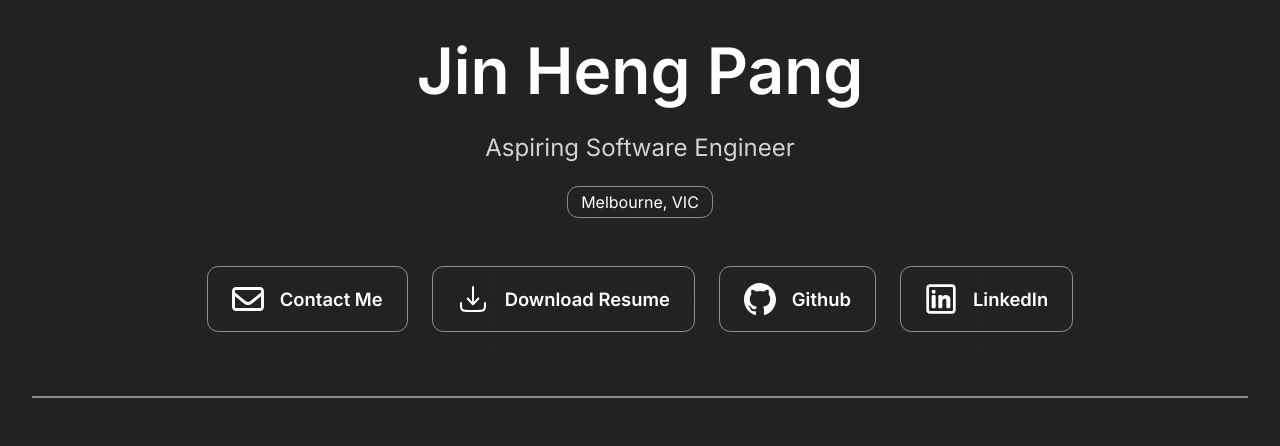
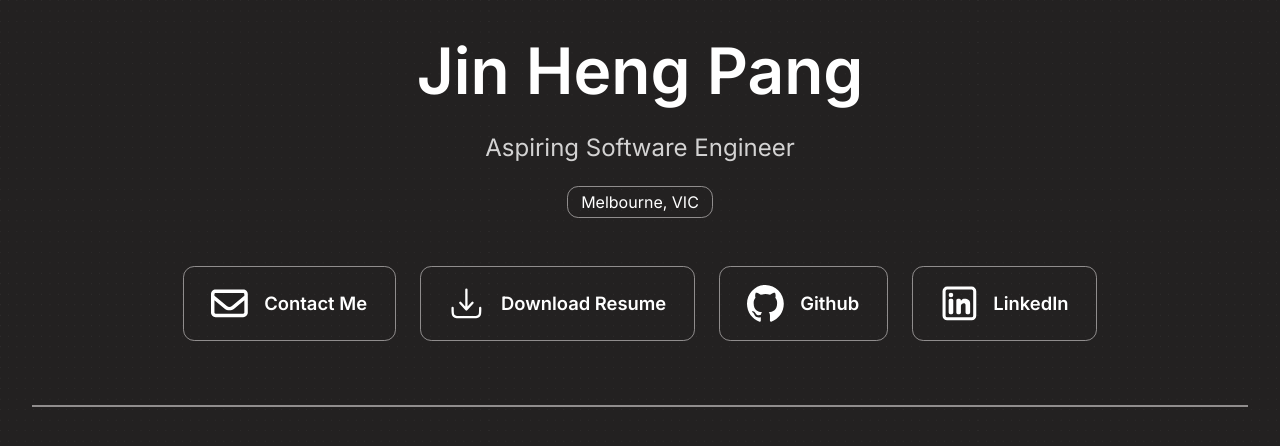
Before and after one commit to jinheng-pang/jin-portfolio, a React (Vite) app: page / in a window 1280 px wide. Shown: the top 446 px of the page. Built offline with nearby package versions, Linux system fonts and the light colour scheme.

Commit message:
Extend link area to cover the entire button

```diff
--- a/src/header/Header.tsx
+++ b/src/header/Header.tsx
@@ -13,20 +13,28 @@ const Header = () => {
       <p className="header-location">Melbourne, VIC</p>
       <ul className="header-links">
         <li>
-          <SvgEnvelope className="header-links-svg" />
-          <a href="">Contact Me</a>
+          <a href="">
+            <SvgEnvelope className="header-links-svg" />
+            Contact Me
+          </a>
         </li>
         <li>
-          <SvgDownload className="header-links-svg" />
-          <a href="">Download Resume</a>
+          <a href="">
+            <SvgDownload className="header-links-svg" />
+            Download Resume
+          </a>
         </li>
         <li>
-          <SvgGithub className="header-links-svg" />
-          <a href="">Github</a>
+          <a href="https://github.com/jinheng-pang">
+            <SvgGithub className="header-links-svg" />
+            Github
+          </a>
         </li>
         <li>
-          <SvgLinkedin className="header-links-svg" />
-          <a href="">LinkedIn</a>
+          <a href="https://www.linkedin.com/in/jin-heng-pang/">
+            <SvgLinkedin className="header-links-svg" />
+            LinkedIn
+          </a>
         </li>
       </ul>
     </div>
--- a/src/header/header.css
+++ b/src/header/header.css
@@ -32,10 +32,16 @@
     gap: 1.5rem;
 }
 
-.header-links li {
+.header-links a {
     display: flex;
     gap: 1rem;
     align-items: center;
+
+    color: white;
+    text-decoration: none; /* remove underline */
+
+    font-size: 1.15rem;
+    font-weight: 600;
 
     cursor: pointer;
 
@@ -45,14 +51,6 @@
     border-radius: var(--border-radius);
 }
 
-.header-links li:hover {
+.header-links a:hover {
     background-color: var(--accent);
 }
-
-.header-links a {
-    color: white;
-    text-decoration: none; /* remove underline */
-
-    font-size: 1.15rem;
-    font-weight: 600;
-}
```
